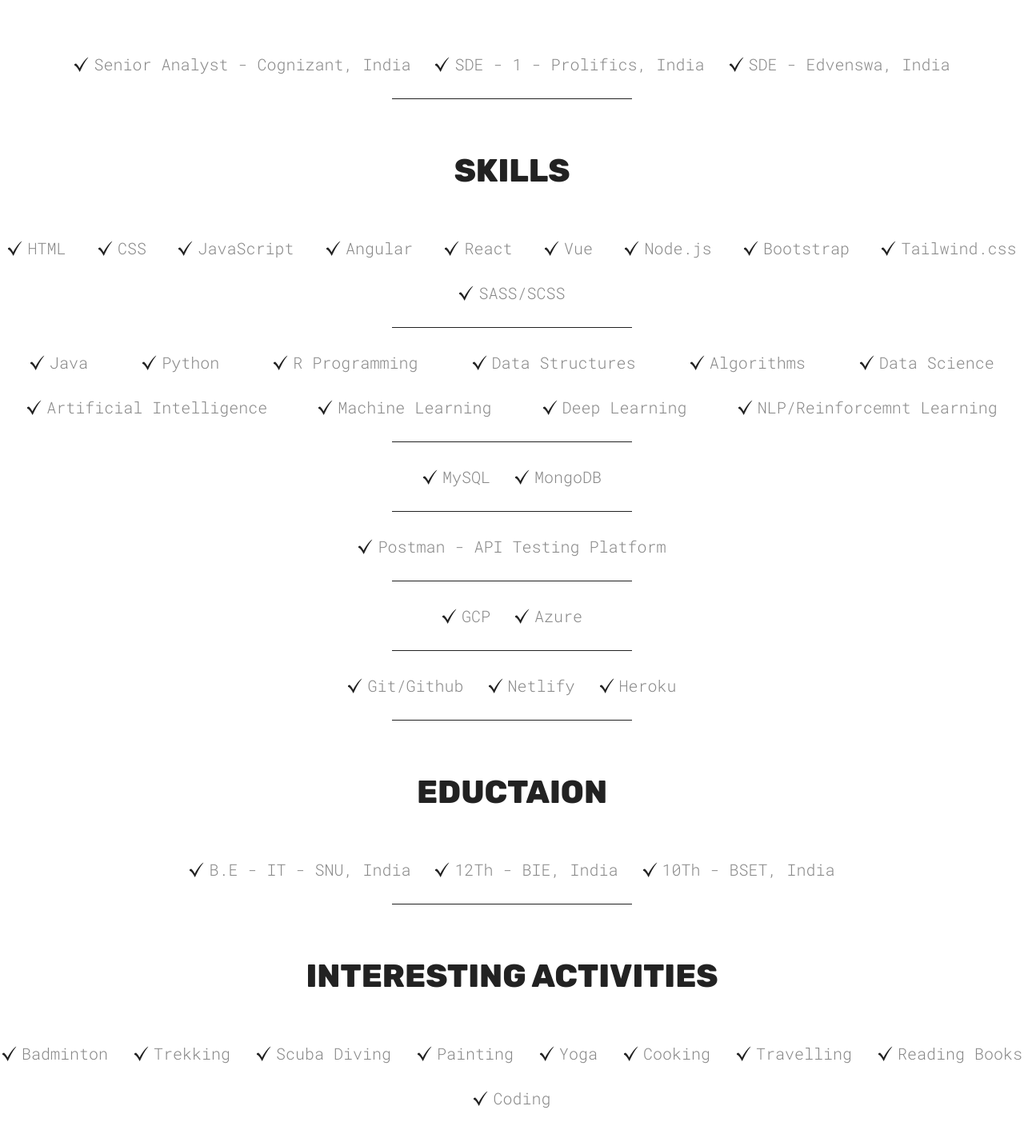
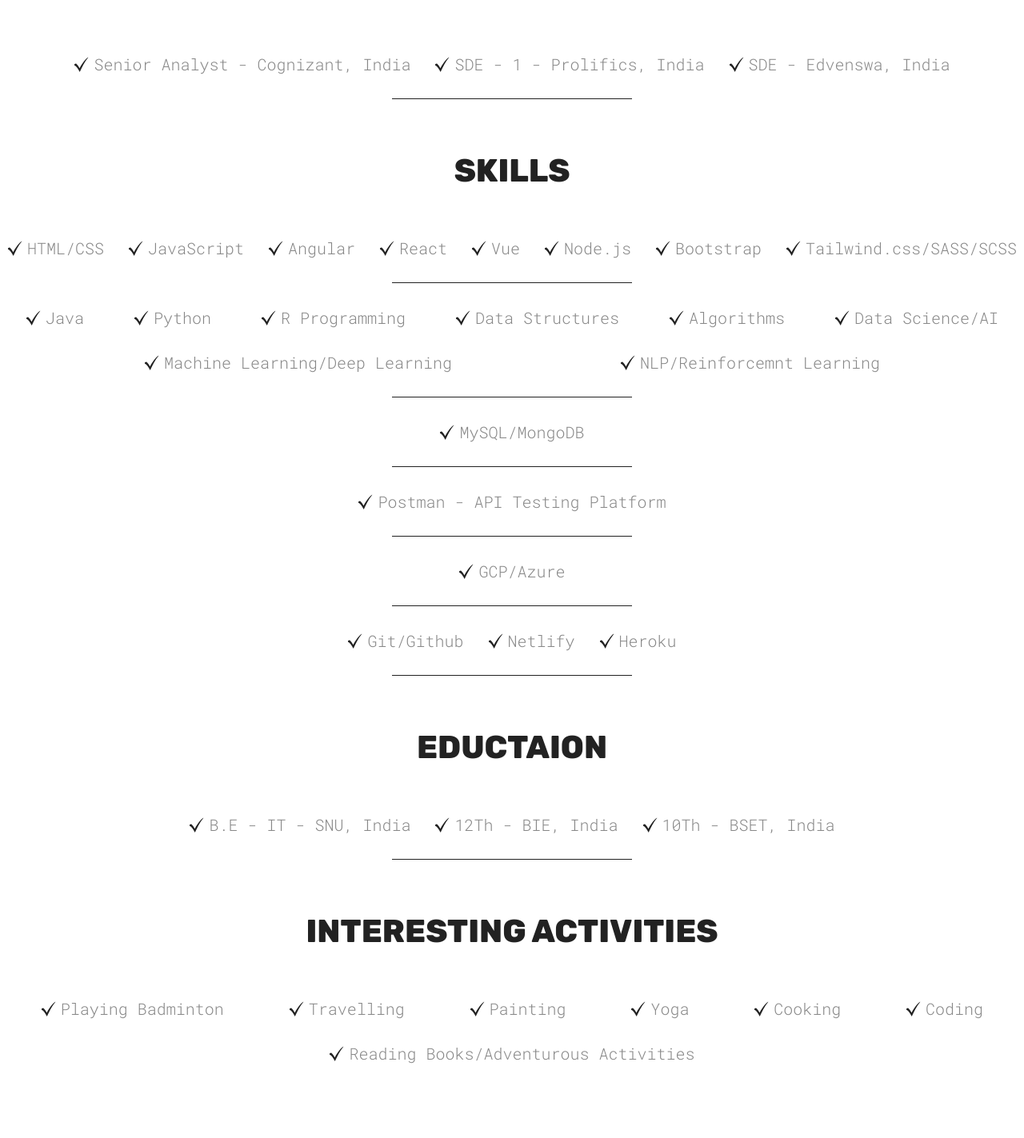
Before and after one commit to anilagopikumar/Anila-Portfolio, a React (Vite) app: page / in a window 1280 px wide. Shown: the part 1312-2735 px from the top of the page at 80% size. Built offline with nearby package versions, Linux system fonts and the light colour scheme.

Commit message:
Updated Skills section

```diff
--- a/src/components/Skills/Skills.jsx
+++ b/src/components/Skills/Skills.jsx
@@ -22,16 +22,14 @@
     <br/>
       <h1 className="sectionTitle">Skills</h1>
       <div className={styles.skillList}>
-        <SkillList src={checkMarkIcon} skill="HTML" />
-        <SkillList src={checkMarkIcon} skill="CSS" />
+        <SkillList src={checkMarkIcon} skill="HTML/CSS" />
         <SkillList src={checkMarkIcon} skill="JavaScript" />
         <SkillList src={checkMarkIcon} skill="Angular" />
         <SkillList src={checkMarkIcon} skill="React" />
         <SkillList src={checkMarkIcon} skill="Vue" />
         <SkillList src={checkMarkIcon} skill="Node.js" />
         <SkillList src={checkMarkIcon} skill="Bootstrap" />
-        <SkillList src={checkMarkIcon} skill="Tailwind.css" />
-        <SkillList src={checkMarkIcon} skill="SASS/SCSS" />
+        <SkillList src={checkMarkIcon} skill="Tailwind.css/SASS/SCSS" />
       </div>
       <hr />
       <div className={styles.skillList}>
@@ -40,16 +38,13 @@
         <SkillList src={checkMarkIcon} skill="R Programming" />
         <SkillList src={checkMarkIcon} skill="Data Structures" />
         <SkillList src={checkMarkIcon} skill="Algorithms" />
-        <SkillList src={checkMarkIcon} skill="Data Science" />
-        <SkillList src={checkMarkIcon} skill="Artificial Intelligence" />
-        <SkillList src={checkMarkIcon} skill="Machine Learning" />
-        <SkillList src={checkMarkIcon} skill="Deep Learning" />
+        <SkillList src={checkMarkIcon} skill="Data Science/AI" />
+        <SkillList src={checkMarkIcon} skill="Machine Learning/Deep Learning" />
         <SkillList src={checkMarkIcon} skill="NLP/Reinforcemnt Learning" />
     </div>
       <hr />
       <div className={styles.skillList}>
-        <SkillList src={checkMarkIcon} skill="MySQL" />
-        <SkillList src={checkMarkIcon} skill="MongoDB" />
+        <SkillList src={checkMarkIcon} skill="MySQL/MongoDB" />
     </div>
     <hr/>
     <div className={styles.skillList}>
@@ -57,8 +52,7 @@
     </div>
     <hr/>
     <div className={styles.skillList}>
-        <SkillList src={checkMarkIcon} skill="GCP" />
-        <SkillList src={checkMarkIcon} skill="Azure" />
+        <SkillList src={checkMarkIcon} skill="GCP/Azure" />
     </div>
     <hr/>
     <div className={styles.skillList}>
@@ -81,15 +75,13 @@
 
     <h1 className="sectionTitle">Interesting Activities</h1>
     <div className={styles.skillList}>
-        <SkillList src={checkMarkIcon} skill="Badminton" />
-        <SkillList src={checkMarkIcon} skill="Trekking" />
-        <SkillList src={checkMarkIcon} skill="Scuba Diving" />
+        <SkillList src={checkMarkIcon} skill="Playing Badminton" />
+        <SkillList src={checkMarkIcon} skill="Travelling" />
         <SkillList src={checkMarkIcon} skill="Painting" />
         <SkillList src={checkMarkIcon} skill="Yoga" />
         <SkillList src={checkMarkIcon} skill="Cooking" />
-        <SkillList src={checkMarkIcon} skill="Travelling" />
-        <SkillList src={checkMarkIcon} skill="Reading Books" />
         <SkillList src={checkMarkIcon} skill="Coding" />
+        <SkillList src={checkMarkIcon} skill="Reading Books/Adventurous Activities" />
     </div>
     </section>
   );
```
